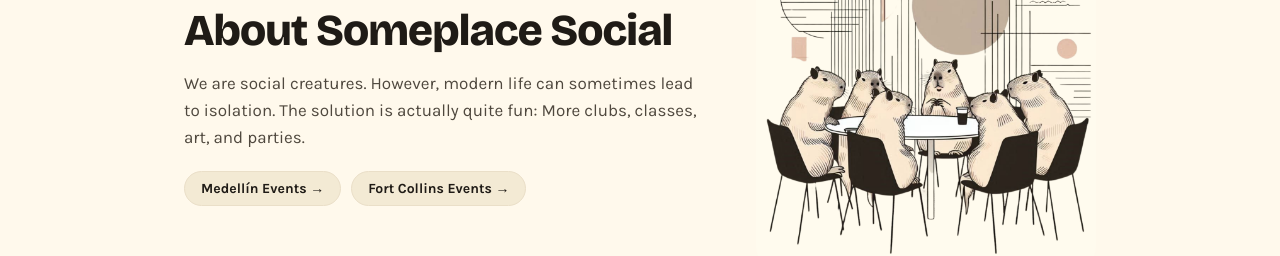
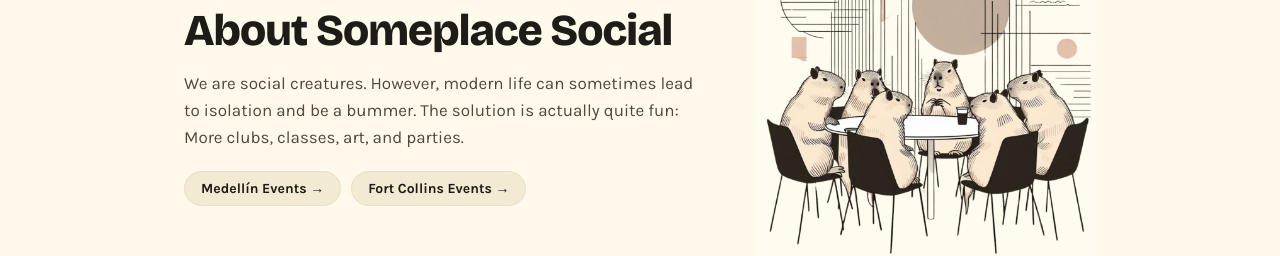
Before and after one commit to someplace-social/someplace_social, a Next.js app: page / in a window 1280 px wide. Shown: the part 267-523 px from the top of the page. Built offline with nearby package versions, Linux system fonts and the light colour scheme; no server answers.

Commit message:
Update About page hero description

```diff
--- a/app/page.tsx
+++ b/app/page.tsx
@@ -64,7 +64,7 @@ export default function Home() {
             <p className={styles.eyebrow}>ABOUT</p>
             <h1 className={styles.heroTitle}>About Someplace Social</h1>
             <p className={styles.heroDescription}>
-              We are social creatures. However, modern life can sometimes lead to isolation. The solution is actually quite fun: More clubs, classes, art, and parties.
+              We are social creatures. However, modern life can sometimes lead to isolation and be a bummer. The solution is actually quite fun: More clubs, classes, art, and parties.
             </p>
             <div className={styles.heroCityLinks}>
               <Link href="/events/medellin-colombia" className={styles.cityPill}>
```
